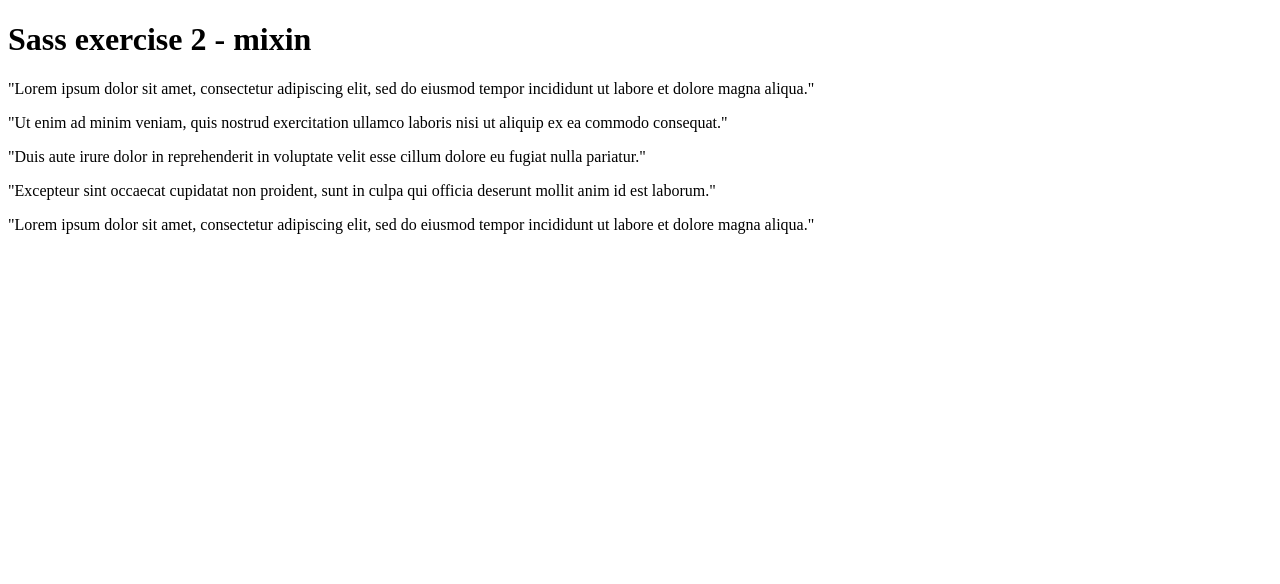
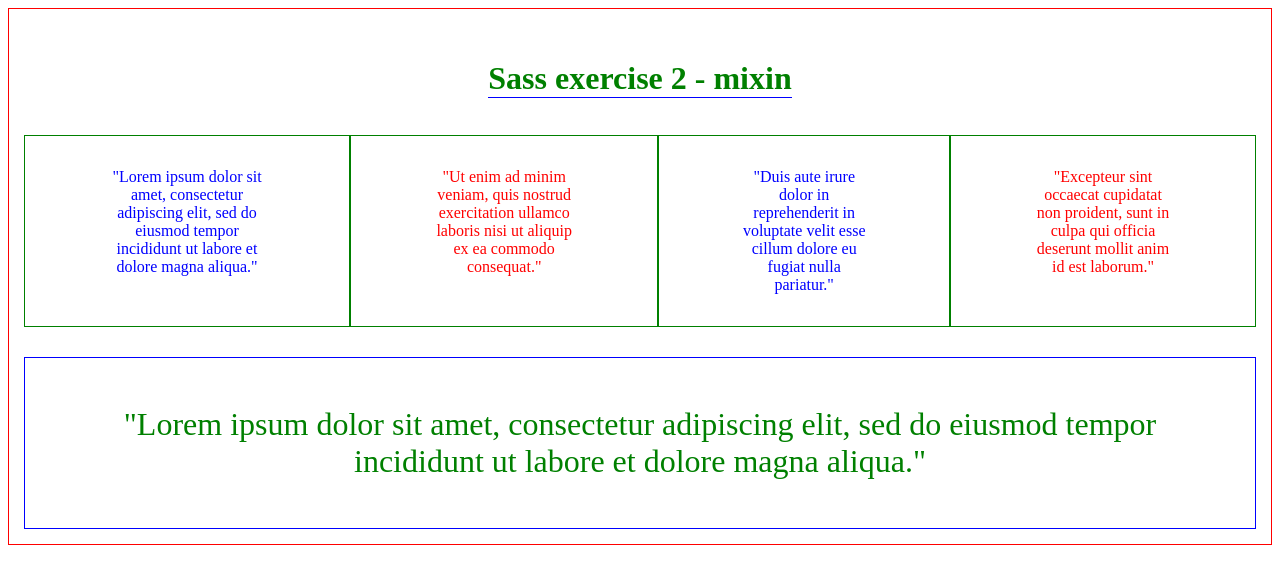
Before and after one commit to George-spx/html-stack, a plain HTML site: page index.html in a window 1280 px wide. Drawn offline with Linux system fonts and the light colour scheme.

Commit message:
feat: replicate the layout in the png using mixin

```diff
--- a/index.html
+++ b/index.html
@@ -5,9 +5,9 @@
         <link rel="stylesheet" href="./style.css">
     </head>
     <body>
-        <div>
-            <h1>Sass exercise 2 - mixin</h1>
-            <section>
+        <div class="container">
+            <h1 class="title">Sass exercise 2 - mixin</h1>
+            <section class="first-row">
                 <article>
                     <p>"Lorem ipsum dolor sit amet, consectetur adipiscing elit, sed do eiusmod tempor incididunt ut labore et dolore magna aliqua."</p>
                 </article>
@@ -21,7 +21,7 @@
                     <p>"Excepteur sint occaecat cupidatat non proident, sunt in culpa qui officia deserunt mollit anim id est laborum."</p>
                 </article>
             </section>
-            <section>
+            <section class="footer">
                 <article>
                     <p>"Lorem ipsum dolor sit amet, consectetur adipiscing elit, sed do eiusmod tempor incididunt ut labore et dolore magna aliqua."</p>
                 </article>
--- a/style.scss
+++ b/style.scss
@@ -0,0 +1,48 @@
+$red: red;
+$green: green;
+$blue: blue;
+
+@mixin article-style($color, $border-color: $green, $font-size: 1rem) {
+    text-align: center;
+    border: 1px solid $border-color;
+    font-size: $font-size;
+    padding: 80px;
+    padding-top: 16px;
+    padding-bottom: 16px;
+    color: $color;
+}
+
+.container {
+    border: 1px solid $red;
+    display: flex;
+    flex-direction: column;
+    align-items: center;
+    justify-content: flex-end;
+    padding-top: 30px;
+    .title {
+        color: $green;
+        border-bottom: 1px solid $blue;
+    }
+
+    .first-row {
+        display: flex;
+        flex-direction: row;
+        padding: 15px;
+
+        article:nth-child(odd) {
+            @include article-style($blue);
+        }
+
+        article:nth-child(even) {
+            @include article-style($red);
+        }
+    }
+    .footer{
+        display: flex;
+        padding: 15px;
+        article{
+            @include article-style($green, $blue, 2rem);
+        }
+    }
+
+}
```
Also changed, not shown: style.css, 1 other file.
